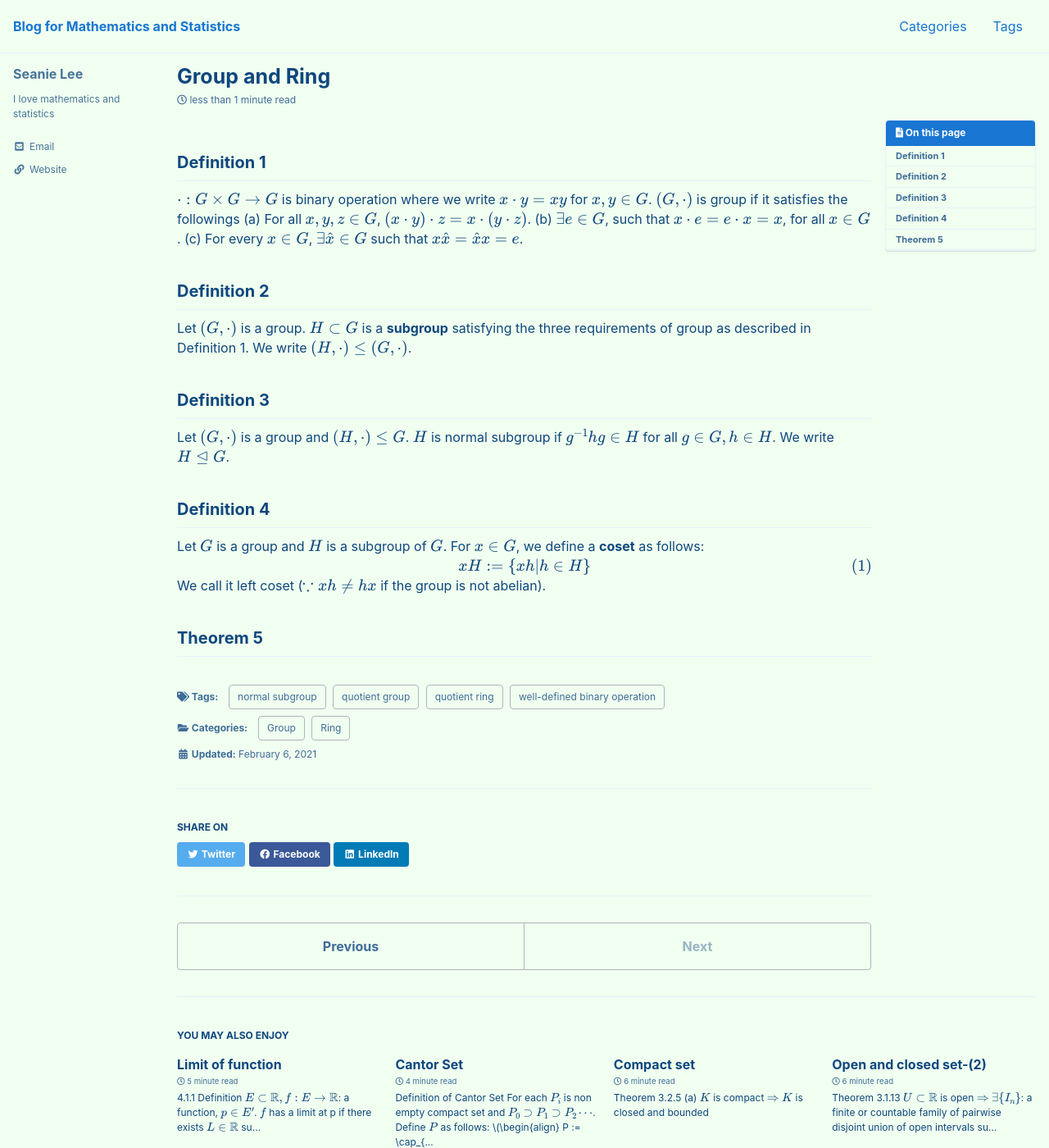
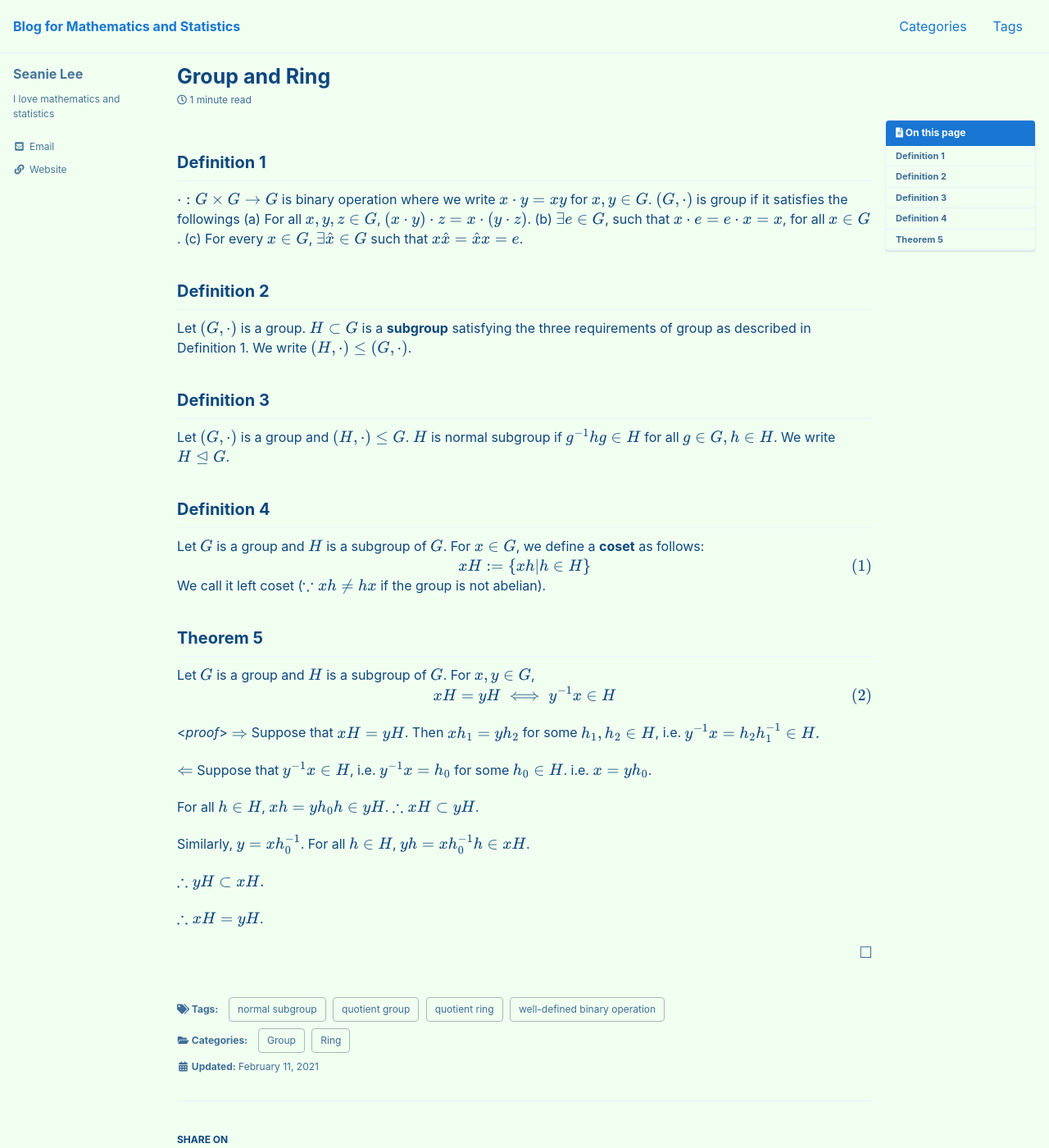
Before and after one commit to seanie12/blog, a Jekyll site: the page built from _posts/2021-02-11-group.md, in a window 1280 px wide and 1400 px high. Shown: the whole window at 82% size. Built offline with Jekyll 4.4.1, drawn with Linux system fonts in a browser that asks for light colours; cached includes are drawn as plain includes; formulas are drawn with MathJax 3.

Commit message:
Update and rename 2021-02-06-Limit-of-function.md Update 2021-02-11-group.md to 2021-02-11-group.md

```diff
--- a/_posts/2021-02-06-Limit-of-function.md Update 2021-02-11-group.md
+++ b/_posts/2021-02-11-group.md
@@ -48,3 +48,25 @@ $$
 We call it left coset ($\because xh \neq hx$ if the group is not abelian).
 
 ## Theorem 5
+ Let $G$ is a group and $H$ is a subgroup of $G$. For $x,y \in G$,
+$$
+\begin{align}
+xH = yH \iff y^{-1}x \in H
+\end{align}
+$$
+
+<*proof*>
+$\Rightarrow$ Suppose that $xH = yH$. Then $xh_1 = yh_2$ for some $h_1, h_2 \in H$, i.e. $y^{-1}x = h_2 h^{-1}_1 \in H.$
+
+$\Leftarrow$ Suppose that $y^{-1}x \in H$, i.e. $y^{-1}x = h_0$ for some $h_0 \in H$. i.e. $x = yh_0$.
+
+For all $h \in H$, $xh = yh_0h\in yH$.
+$\therefore xH \subset yH$.
+
+Similarly, $y=xh^{-1}_0$. For all $h \in H$, $yh=xh^{-1}_0h \in xH$.
+
+$\therefore yH \subset xH.$
+
+$\therefore xH = yH$.
+
+$$\tag*{$\square$}$$
```
